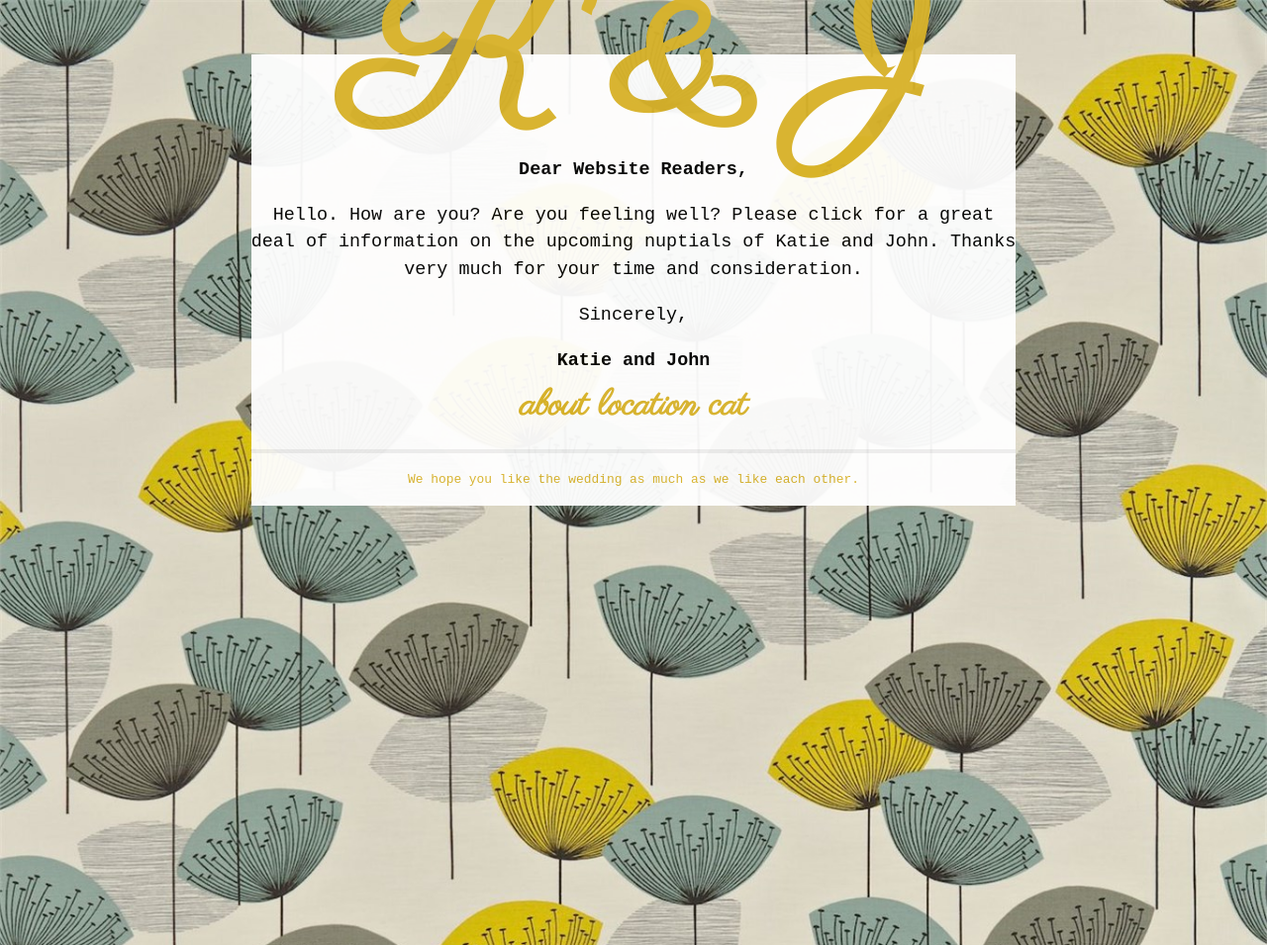
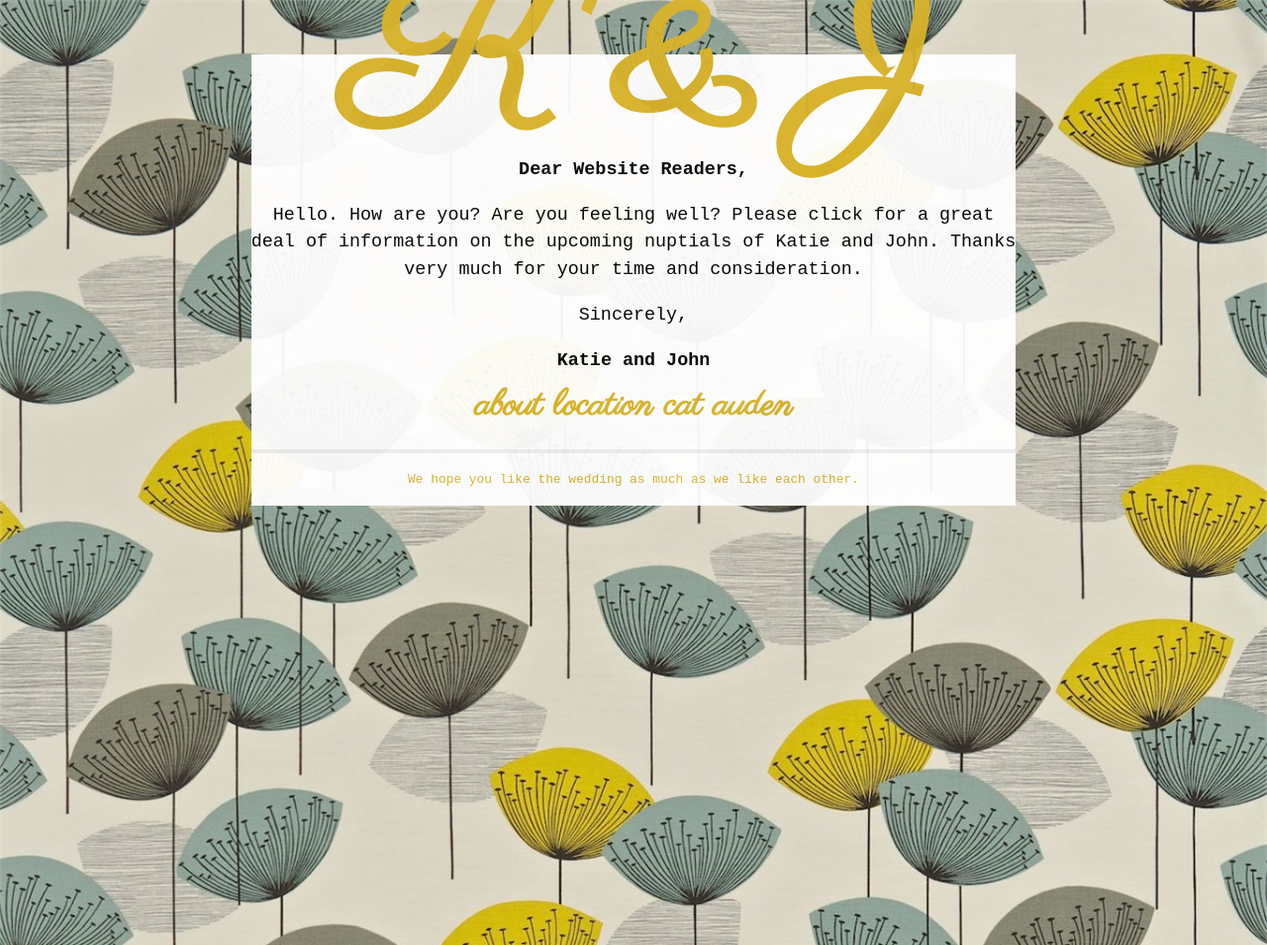
Before and after one commit to jrladd/kmarriesj, a Jekyll site: the page built from index.md, in a window 1280 px wide. Shown: the whole page at 99% size. Built offline with Jekyll 4.4.1, drawn with Linux system fonts in a browser that asks for light colours; Markdown is read by kramdown in place of the engine named in the settings.

Commit message:
change text

```diff
--- a/_layouts/default.html
+++ b/_layouts/default.html
@@ -36,6 +36,7 @@
 	    	<a href="#" onclick="toggle_visibility('about');">about</a>
 	    	<a href="#" onclick="toggle_visibility('location');">location</a>
 	    	<a href="#" onclick="toggle_visibility('cat');">cat</a>
+	    	<a href="#" onclick="toggle_visibility('auden');">auden</a>
           </div>
 
           <div id="about" style="display:none;">We're John and Katie</div>
```
